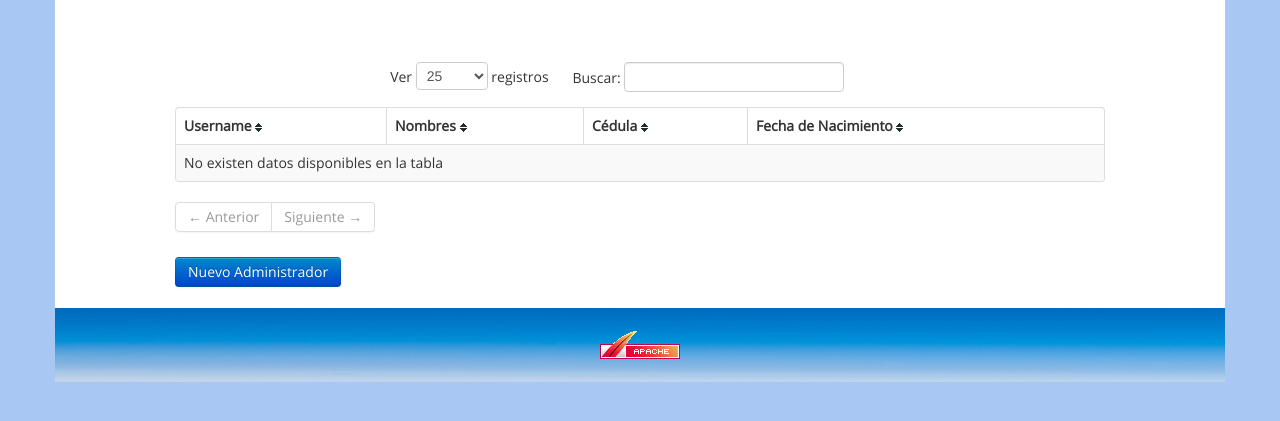
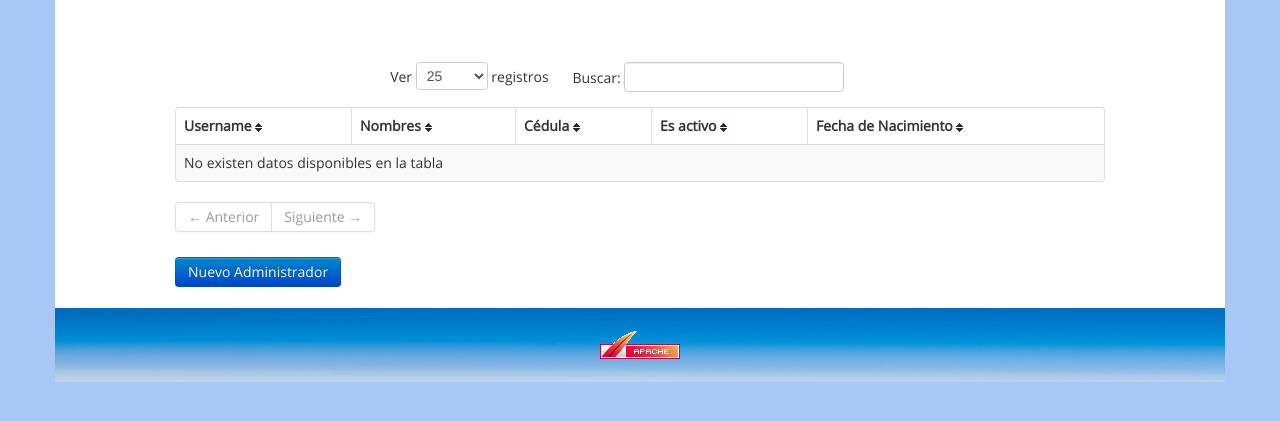
Before and after one commit to luchitoflores/gestionparroquial, a Django app: page /administrador/ in a window 1280 px wide. Shown: the part 172-593 px from the top of the page. Run offline with Django 3.2, Linux system fonts and the light colour scheme; the visitor is signed in with stand-in values (Sample User, id 1); data comes from the database, SQL or seed files in the repository; data that the repository does not hold is empty; parts of the project's set-up code (start-up, migrations or seed data) failed here and were passed over.

Commit message:
Arreglando el staff de administrador

```diff
--- a/sacramentos/rest.py
+++ b/sacramentos/rest.py
@@ -34,7 +34,7 @@ def agregar_email(request):
 			persona = PerfilUsuario.objects.get(pk=pk)
 			usuario = persona.user
 			usuario.email = email
-			# persona.save()
+			usuario.save()
 			ctx = {'respuesta': True}
 		else:
 			errores = form.errors
--- a/sacramentos/templates/usuario/administrador_list.html
+++ b/sacramentos/templates/usuario/administrador_list.html
@@ -11,6 +11,7 @@ Lista de Administradores del Sistema
 			<th>Username</th>
 			<th>Nombres</th>
 			<th>Cédula</th>
+			<th>Es activo</th>
 			<th data-hide='phone, tablet'>Fecha de Nacimiento</th>
 		</tr>
 	</thead>
@@ -21,6 +22,7 @@ Lista de Administradores del Sistema
 		<td>{{o.user.get_full_name}}</td>
 		<td>{{o.dni}}</td>
 		<td>{{o.fecha_nacimiento}}</td>
+		<td>{% if o.user.is_staff%} Está Activo {% else %} No está activo {% endif %}</td>
 	</tr>
 		{%endfor%}
 	</tbody>
--- a/sacramentos/views.py
+++ b/sacramentos/views.py
@@ -233,6 +233,7 @@ def administrator_create_view(request):
 			else:
 				usuario.is_staff=False
 
+			usuario.save()
 			return HttpResponseRedirect(success_url)
 		else:
 			form_email = EmailForm()
```
